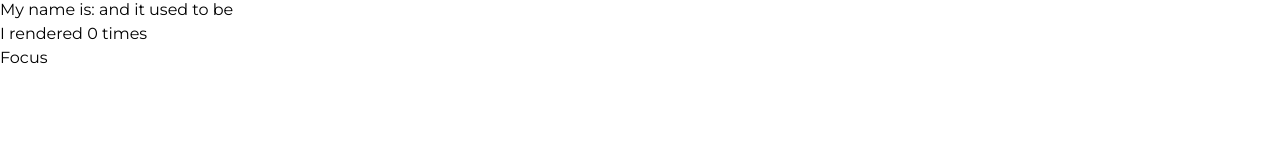
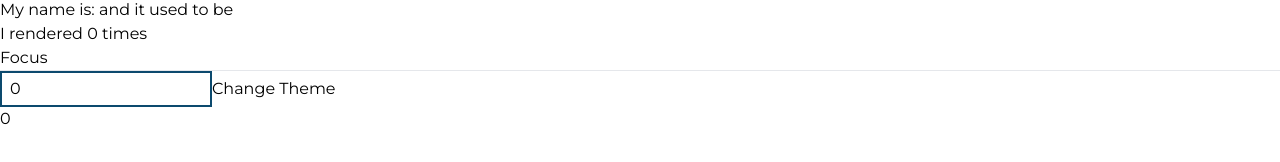
Before and after one commit to alain-kubwayo/pms, a React (Create React App) app: page / in a window 1280 px wide. Shown: the part 446-608 px from the top of the page. Built offline with nearby package versions, Linux system fonts and the light colour scheme; no server answers; a web font is replaced by a local one.

Commit message:
feat: add useMemo hook

```diff
--- a/src/App.js
+++ b/src/App.js
@@ -6,6 +6,7 @@ import UseStateComponent from "./components/UseStateComponent";
 
 import { ThemeProvider } from "./ThemeContext";
 import { AuthProvider } from "./AuthContext";
+import UseMemoComponent from "./components/UseMemoComponent";
 
 function App() {
   return (
@@ -19,6 +20,7 @@ function App() {
         <UseContextPractice />
       </AuthProvider>
       <UseRefComponent />
+      <UseMemoComponent />
     </div>
   );
 }
--- /dev/null
+++ b/src/components/UseMemoComponent.jsx
@@ -0,0 +1,46 @@
+import { useState, useMemo, useEffect } from 'react'
+
+const UseMemoComponent = () => {
+    const [number, setNumber] = useState(0);
+    const [dark, setDark] = useState(false);
+    const doubleNumber = useMemo(() => {
+        return slowFunction(number)
+    }, [number]);
+    const themeStyles = useMemo(()=>{
+        return {
+            backgroundColor: dark ? 'black' : 'white',
+            color: dark ? 'white' : 'black'
+        }
+    }, [dark])
+    // state change leads to the whole component re-render. When you have a slow function, it causes performance issues. React uses useMemo hook when you have these kinda slow functions that do not change that often. (Memoization => caching a value so you don't have to recompute it every single time)
+
+    // Why not memoize everything? well, it gives you some performance overheads and some memory overhead. Calling an additional function (useMemo()) and since it's saving the value (prev Value) in some memory variable. so, you are forcing your memory to get larger everytime you use memo because you have an additional variable in memory to store that previous value. Hence, only use it when need performance benefits, when func. calling is incredibly slow.
+
+    // another use case: referential equality: two objects are not equal.
+    useEffect(() => {
+        console.log('theme changed');
+    }, [themeStyles]) // new themeStyles object is recreated everytime component re-renders and hence, useMemo can help persist these objects. To make sure that the reference of an object/array is exactly the same as it was the last time you rendered, useMemo helps to ensure that you only update the reference of that object whenever the actual contents of the object change instead of updating it every single time you render.
+    return (
+        <>
+            <hr />
+            <input
+                type="number"
+                value={number}
+                onChange={e => setNumber(parseInt(e.target.value))}
+                className="px-2 py-1 border-2 border-sky-900 outline-none"
+            />
+            <button
+                onClick={() => setDark(prevDark => !prevDark)}
+            >Change Theme</button>
+            <div style={themeStyles}>{doubleNumber}</div>
+        </>
+    );
+}
+
+export default UseMemoComponent;
+
+const slowFunction = num => {
+    console.log('calling slow function')
+    for(let i = 0; i < 1000000000; i++){}
+    return num * 2;
+}
```
